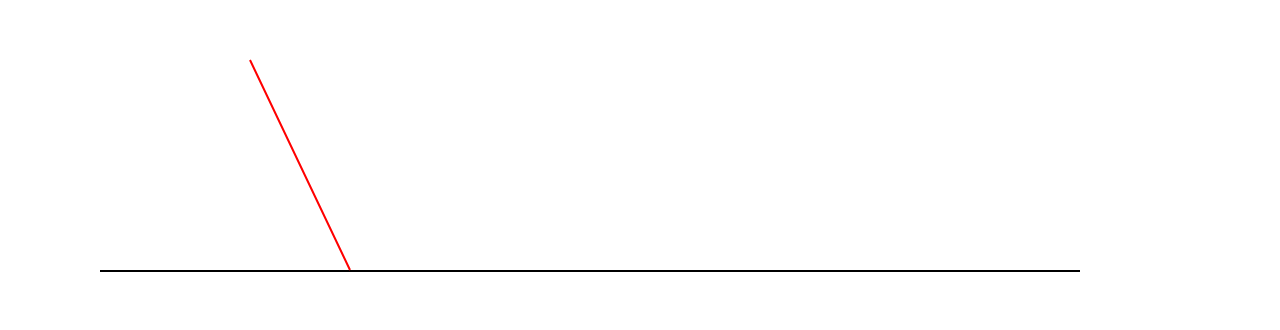
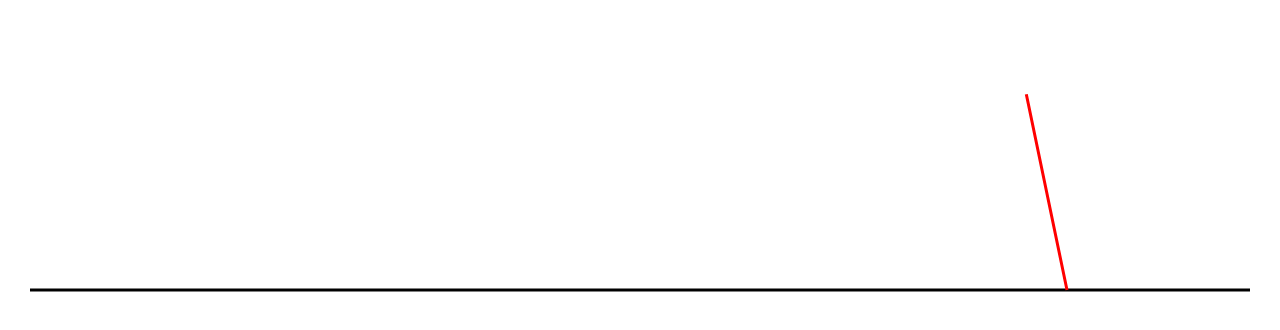
Before and after one commit to Jam-Hejrati/fish-bone-diagram, a React (Vite) app: page / in a window 1280 px wide. Shown: the part 110-440 px from the top of the page. Built offline with nearby package versions, Linux system fonts and the light colour scheme.

Commit message:
made math function for generate lines

```diff
--- a/src/App.tsx
+++ b/src/App.tsx
@@ -1,45 +1,19 @@
 import { Box } from "@mui/material";
 import "./App.css";
-import { Layer, Line, Stage } from "react-konva";
-import { useEffect, useState } from "react";
+import FishboneDiagram from "./components/FishboneDiagram";
 
 function App() {
-    const [stageSize, setStageSize] = useState({ width: window.innerWidth, height: window.innerHeight });
-
-  useEffect(() => {
-    const handleResize = () => {
-      setStageSize({ width: window.innerWidth, height: window.innerHeight });
-    };
-
-    window.addEventListener('resize', handleResize);
-
-    return () => {
-      window.removeEventListener('resize', handleResize);
-    };
-  }, []);
-
     return (
-        <Box sx={{ width: "100%", height: "100%" }}>
-            <Stage width={stageSize.width} height={stageSize.height}>
-                <Layer>
-                    <Line
-                        x={100}
-                        y={-19}
-                        points={[0, stageSize.height / 2, stageSize.width - 300, stageSize.height / 2]}
-                        tension={0.5}
-                        closed
-                        stroke="black"
-                    />
-                    <Line
-                        x={100}
-                        y={stageSize.height / 2 - 20}
-                        points={[150, -210, 250, 0]}
-                        tension={0.5}
-                        closed
-                        stroke="red"
-                    />
-                </Layer>
-            </Stage>
+        <Box
+            sx={{
+                width: "100%",
+                height: "100%",
+                display: "flex",
+                alignItems: "center",
+                justifyContent: "center",
+            }}
+        >
+            <FishboneDiagram />
         </Box>
     );
 }
--- /dev/null
+++ b/src/components/Fishbone.types.tsx
@@ -0,0 +1 @@
+// export type
--- /dev/null
+++ b/src/components/FishboneDiagram.tsx
@@ -0,0 +1,179 @@
+import { Box } from "@mui/material";
+import { useEffect, useState } from "react";
+import { Layer, Line, Stage } from "react-konva";
+
+type Line = {
+    x1: number;
+    y1: number;
+    x2: number;
+    y2: number;
+};
+
+const FishboneDiagram = () => {
+    const [stageSize, setStageSize] = useState({
+        width: window.innerWidth,
+        height: window.innerHeight,
+    });
+    const [line, setLine] = useState();
+
+    useEffect(() => {
+        const handleResize = () => {
+            setStageSize({
+                width: window.innerWidth,
+                height: window.innerHeight,
+            });
+        };
+
+        window.addEventListener("resize", handleResize);
+
+        return () => {
+            window.removeEventListener("resize", handleResize);
+        };
+    }, []);
+
+    const SpineCordinate = {
+        x1: 30,
+        y1: stageSize.height / 2,
+        x2: stageSize.width - 30,
+        y2: stageSize.height / 2,
+    };
+
+    const makeNewLine = (prevLine: Line, r: number, angle: number, percentage: number) => {
+        const dx = prevLine?.x2 - prevLine?.x1;
+        const newX = prevLine?.x1 + dx * percentage;
+        const newY = prevLine?.y1 + dx * percentage * ((prevLine?.y2 - prevLine?.y1) / (prevLine?.x2 - prevLine?.x1));
+        const newLineFirstPoint = { newX, newY };
+        const finalCoord = [
+            newLineFirstPoint?.newX,
+            newLineFirstPoint?.newY,
+            newLineFirstPoint?.newX - r * Math.cos(angle),
+            newLineFirstPoint?.newY - r * Math.sin(angle),
+        ];
+        // setLine(finalCsoord)
+        console.log(finalCoord);
+        return finalCoord;
+    };
+
+    console.log(makeNewLine({ x1: 559.55, y1: 312.5, x2: 518.8587973894732, y2: 116.68318246353542 }, 200, 0, 0.85));
+
+    const fishboneData = [
+        {
+            title: "نیروانسانی",
+            children: [
+                {
+                    title: "علل یک",
+                    children: [
+                        {
+                            title: "علل 2",
+                        },
+                    ],
+                },
+            ],
+        },
+    ];
+
+    const createCordinates = (data, makeNewLine, cord) => {
+        data.forEach((item) => {
+            if (!cord) {
+                item.cord = makeNewLine(SpineCordinate, 200, Math.PI / 2.3, 0.85);
+            } else {
+                const cordObject = {
+                    x1: cord[0],
+                    y1: cord[1],
+                    x2: cord[2],
+                    y2: cord[3],
+                };
+
+                item.cord = makeNewLine(cordObject, 200, Math.PI / 2.3, 0.85);
+            }
+
+            // if (item.cord) {
+            //     item.cord = makeNewLine(...item.cord, 200, Math.PI / 2.3, 0.85);
+            // } else if (cord) {
+            //     item.cord = makeNewLine(SpineCordinate, 200, Math.PI / 2.3, 0.85);
+            // }
+
+            if (item.children) {
+                console.log("object");
+
+                if (!cord) {
+                    const cordinate = makeNewLine(SpineCordinate, 200, Math.PI / 2.3, 0.85);
+                    createCordinates(item.children, makeNewLine, cordinate); // Recursively call the function for nested children
+                } else {
+                    createCordinates(item.children, makeNewLine, cord); // Recursively call the function for nested children
+                }
+            }
+        });
+    };
+
+    createCordinates(fishboneData, makeNewLine);
+
+    console.log(fishboneData);
+    // fishboneData.map(mainBone => {
+    //     const mainBoneCordinate = makeNewLine(SpineCordinate, 200, Math.PI / 2.3, 0.85)
+
+    //     const children =
+
+    // })
+
+    return (
+        <Box
+            sx={{
+                width: "100%",
+                height: "100%",
+                display: "flex",
+                alignItems: "center",
+                justifyContent: "center",
+            }}
+        >
+            <Stage width={stageSize.width} height={stageSize.height}>
+                <Layer>
+                    <Line
+                        points={[SpineCordinate.x1, SpineCordinate.y1, SpineCordinate.x2, SpineCordinate.y2]}
+                        tension={0.5}
+                        closed
+                        stroke="black"
+                        strokeWidth={3}
+                    />
+                    <Line
+                        points={makeNewLine(SpineCordinate, 200, Math.PI / 2.3, 0.85)}
+                        tension={0.5}
+                        closed
+                        stroke="red"
+                        strokeWidth={3}
+                    />
+                    {line && (
+                        <Line
+                            points={makeNewLine(line, 200, 0, 0.85)}
+                            tension={0.5}
+                            closed
+                            stroke="blue"
+                            strokeWidth={3}
+                        />
+                    )}
+                    {/* <Line
+                        // points={[
+                        //     SpineCordinate.x2 - 0.1 * (SpineCordinate.x2 - SpineCordinate.x1),
+                        //     SpineCordinate.y1,
+                        //     ...secondCordinateBaseOnFirstCordinate(
+                        //         {
+                        //             x: SpineCordinate.x2 - 0.1 * (SpineCordinate.x2 - SpineCordinate.x1),
+                        //             y: SpineCordinate.y1,
+                        //         },
+                        //         200,
+                        //         Math.PI / 3
+                        //     ),
+                        // ]}
+                        points={makeNewLine({x1:524.9624777810523, y1:146.05570509400513, x2:324.96247778105226, y2:146.05570509400513}, 100, Math.PI / 2.3 , 0.45)}
+                        tension={0.5}
+                        closed
+                        stroke="green"
+                        strokeWidth={3}
+                    /> */}
+                </Layer>
+            </Stage>
+        </Box>
+    );
+};
+
+export default FishboneDiagram;
```
